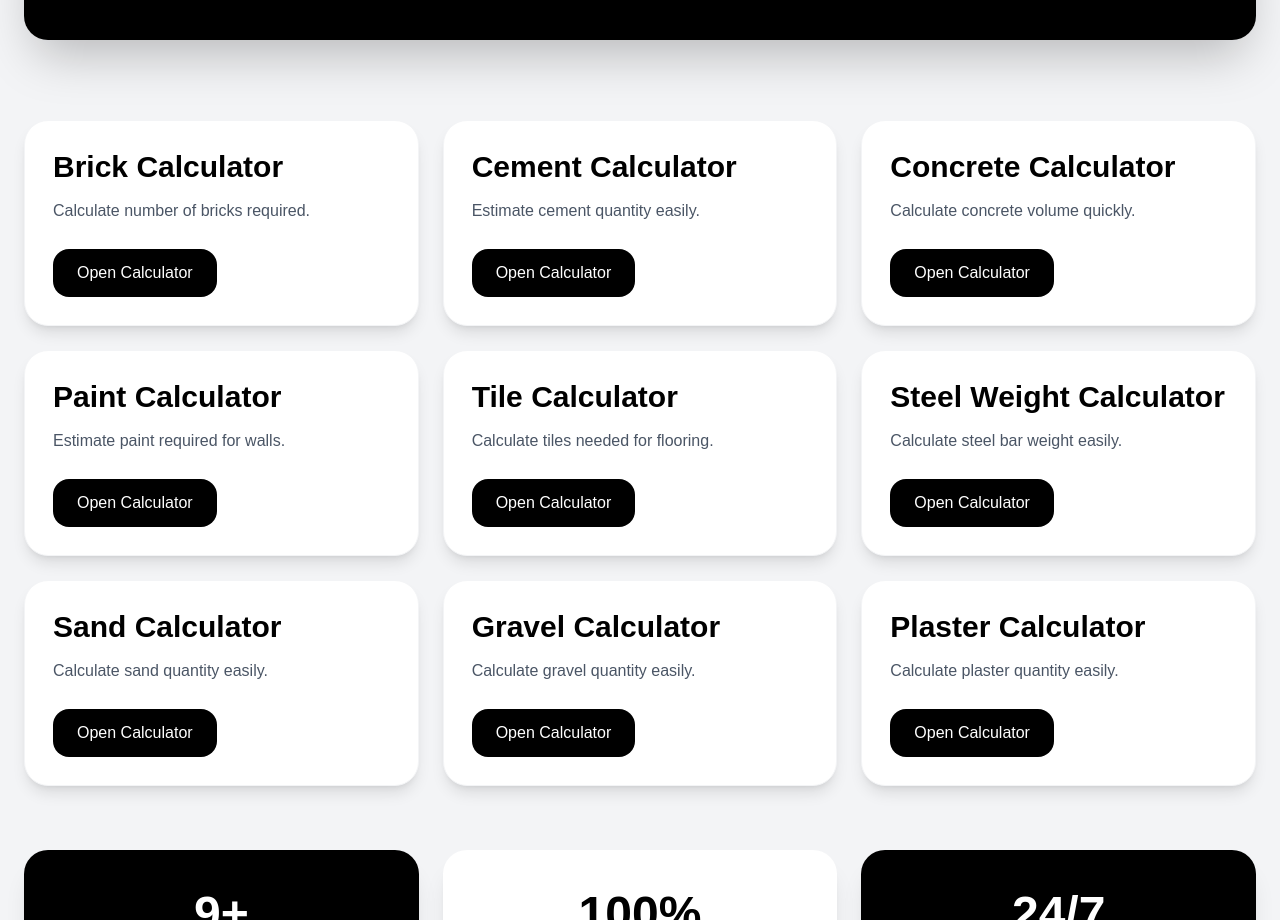
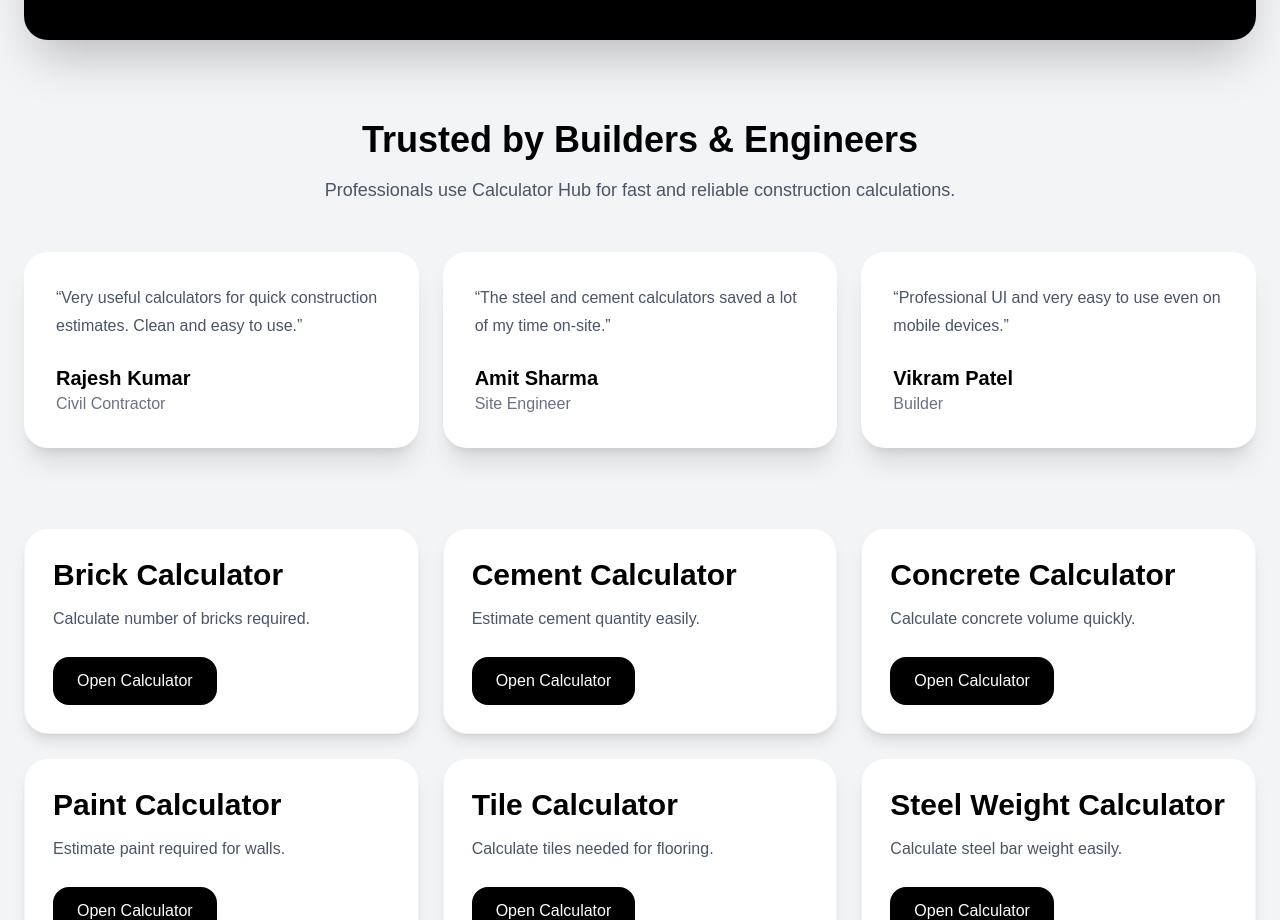
Before and after one commit to payadav142-rgb/calhub, a Next.js app: page / in a window 1280 px wide. Shown: the part 971-1891 px from the top of the page. Built offline with nearby package versions, Linux system fonts and the light colour scheme.

Commit message:
Added testimonials section

```diff
--- a/app/page.tsx
+++ b/app/page.tsx
@@ -123,6 +123,65 @@ export default function Home() {
     </div>
   </div>
 </section>
+<section className="px-6 pb-20">
+  <h2 className="text-center text-4xl font-extrabold text-black">
+    Trusted by Builders & Engineers
+  </h2>
+
+  <p className="mt-4 text-center text-lg text-gray-600">
+    Professionals use Calculator Hub for fast and
+    reliable construction calculations.
+  </p>
+
+  <div className="mt-12 grid gap-6 md:grid-cols-3">
+    <div className="rounded-3xl bg-white p-8 shadow-xl">
+      <p className="text-gray-600 leading-7">
+        “Very useful calculators for quick
+        construction estimates. Clean and easy to
+        use.”
+      </p>
+
+      <h3 className="mt-6 text-xl font-bold text-black">
+        Rajesh Kumar
+      </h3>
+
+      <p className="text-gray-500">
+        Civil Contractor
+      </p>
+    </div>
+
+    <div className="rounded-3xl bg-white p-8 shadow-xl">
+      <p className="text-gray-600 leading-7">
+        “The steel and cement calculators saved a
+        lot of my time on-site.”
+      </p>
+
+      <h3 className="mt-6 text-xl font-bold text-black">
+        Amit Sharma
+      </h3>
+
+      <p className="text-gray-500">
+        Site Engineer
+      </p>
+    </div>
+
+    <div className="rounded-3xl bg-white p-8 shadow-xl">
+      <p className="text-gray-600 leading-7">
+        “Professional UI and very easy to use even
+        on mobile devices.”
+      </p>
+
+      <h3 className="mt-6 text-xl font-bold text-black">
+        Vikram Patel
+      </h3>
+
+      <p className="text-gray-500">
+        Builder
+      </p>
+    </div>
+  </div>
+</section>
+
       <section className="grid gap-6 px-6 pb-16 md:grid-cols-2 lg:grid-cols-3">
         {calculators.map((calculator) => (
           <CalculatorCard
```
